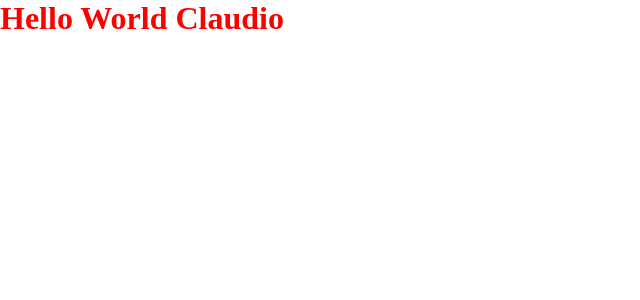
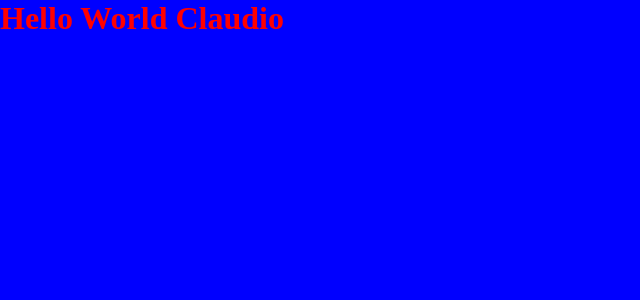
Before and after one commit to claudiobelempb/github-explorer, a React app: page / in a window 1280 px wide. Shown: the top 300 px of the page, without its empty margins (0-640 px from the left). Built offline with nearby package versions, Linux system fonts and the light colour scheme.

Commit message:
Utilizando SASS

```diff
--- a/src/styles/global.scss
+++ b/src/styles/global.scss
@@ -7,4 +7,5 @@
 body {
   font: Arial, Helvetica, sans-serif;
   color: red;
+  background-color: blue;
 }
```
